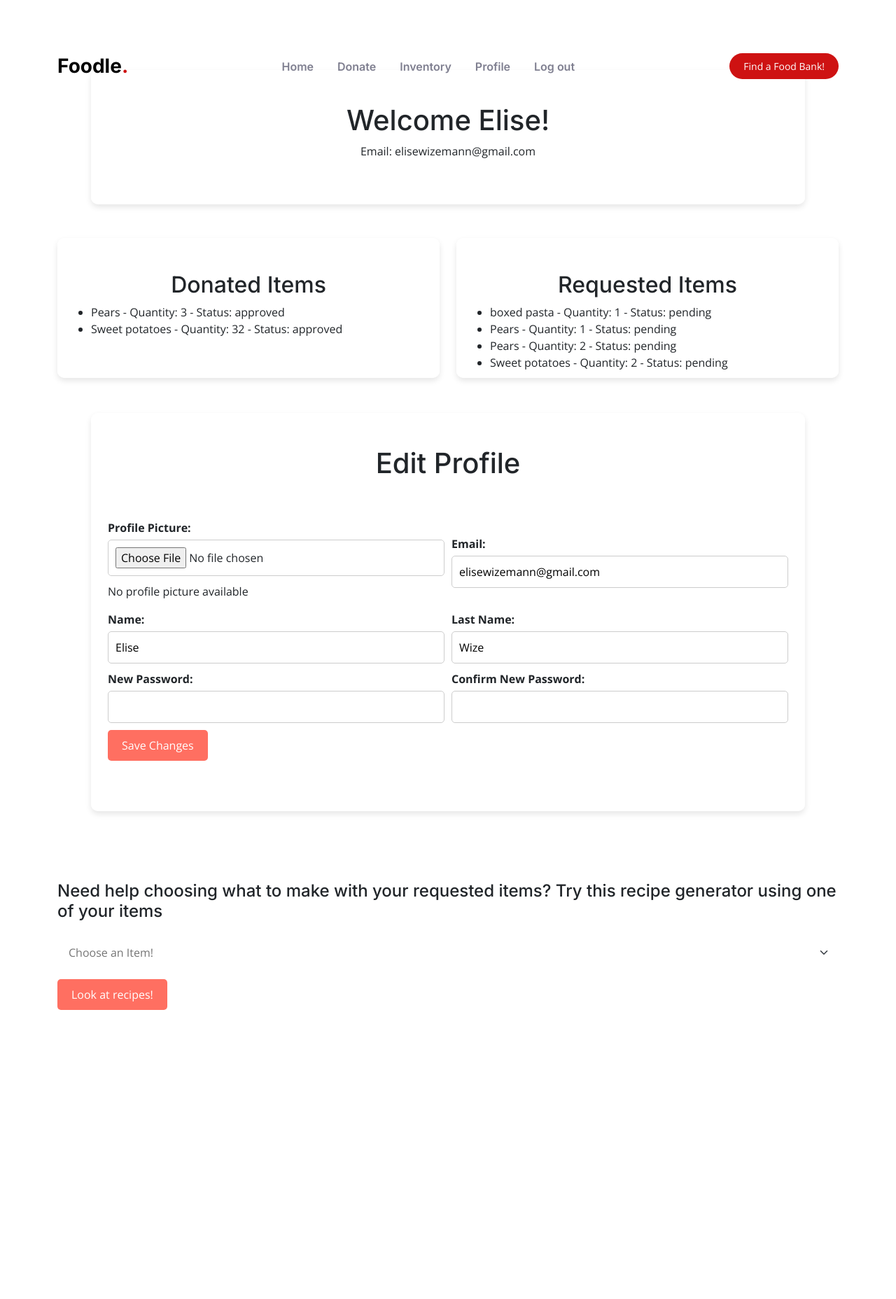
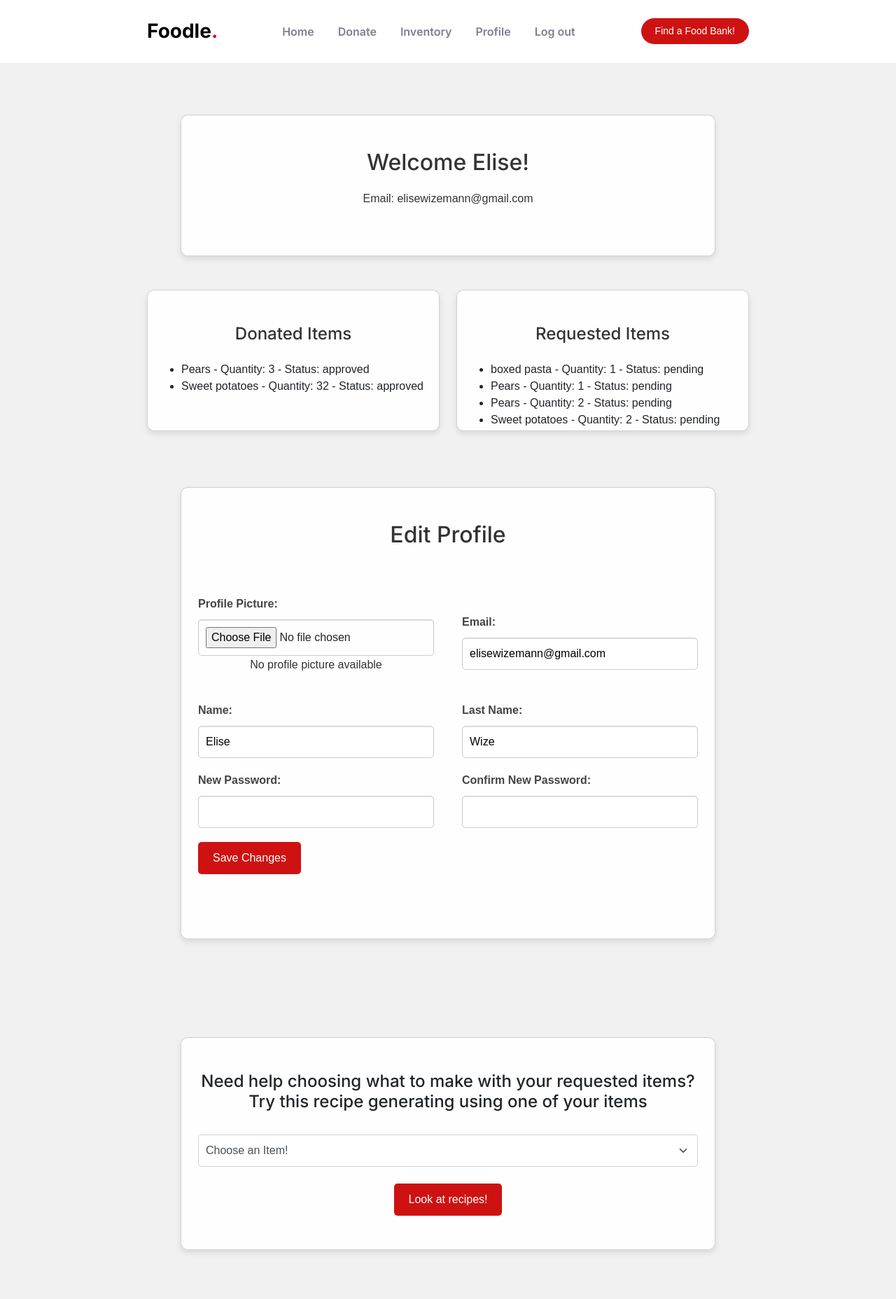
Before and after one commit to BergenTech/web-application-final-project-aee, a Flask app: page /profile in a window 1280 px wide. Shown: the whole page at 70% size. Before the commit the page ends 1443 px from the top, so only its background shows below. Run offline with Flask 3, Linux system fonts and the light colour scheme; a user stored in the database is signed in; some libraries are stand-ins or nearby versions.

Commit message:
5/20 again

```diff
--- a/app.py
+++ b/app.py
@@ -182,9 +182,8 @@ def inventory():
                             session['cart'] = cart
                         else:
                             selected[1] = selected[1] + qty
+                            session['cart'] = cart
                             return render_template("inventory.html", invent_list=all_inventory, cart=cart)
-                return render_template("inventory.html", invent_list=all_inventory, cart=cart)
-
             cart.append([item, qty, bank])
             flash(f"Added {qty} {item} to cart", "success")
         elif "delete_cart_item" in request.form:
@@ -233,20 +232,22 @@ def checkout():
         if cart:
             for item in cart:
                 try:
+                    print('ah')
                     # object.qty=int(object.qty -item[1])
                     new_request = Request(item_name=item[0], quantity=item[1], email=current_user.email)
                     # Save the new donation to the database
                     db.session.add(new_request)
                     db.session.commit()
                     # send_donation_notification_to_admin(new_request)
+                    print("AHHHHHHHHHHHh")
 
                 except Exception as e:
                     print('Error:', str(e))
                     db.session.rollback()
                     flash("There was an issue somewhere", "danger")
                     return render_template("checkout.html", cart=cart)
-                flash(f"Requested your items from default bank", "success")
-                session['cart'].clear()
+            flash(f"Requested your items from default bank", "success")
+            session['cart'].clear()
         else:
             flash(f"There is nothing in your cart!", "danger")
     return render_template("checkout.html", cart=cart)
--- a/static/assets/css/main.css
+++ b/static/assets/css/main.css
@@ -34,7 +34,7 @@
 }
 
 .success {
-  background-color: #7cd084;
+  background-color: #a2dba7;
   color: #008209;
 }
 
--- a/templates/inventory.html
+++ b/templates/inventory.html
@@ -87,8 +87,8 @@
             <li class="nav-item">
               <div class="container">
                 <div class="card row">
-                  <div class="col">{{ item[0] }}</div>
-                  <div class="col">{{ item[1] }}</div>
+                  <div class="col">{{ item[0] }}</div><br>
+                  <div class="col">{{ item[1] }}</div><br>
                   <div class="col">{{ item[2] }}</div>
                   <input type="hidden" name="item_index" value="{{ loop.index }}">
                   <button type="submit" class="btn btn-light" name="delete_cart_item">
--- a/templates/profile.html
+++ b/templates/profile.html
@@ -3,67 +3,194 @@
 {% block content %}
 
 <style>
+    body {
+        background: #f1f1f1;
+        font-family: Arial, sans-serif;
+    }
 
-    .modal {
-        z-index: 9999;
+    .container {
+        max-width: 900px;
+        margin: auto;
+        padding: 20px;
     }
+
     .card {
-        background: hsla(0, 0%, 100%, 0.8);
+        background: hsla(0, 0%, 100%, 0.9);
         backdrop-filter: blur(30px);
-        border: none;
+        box-shadow: 0 4px 8px rgba(0, 0, 0, 0.1);
         border-radius: 10px;
-        box-shadow: 0 4px 8px rgba(0, 0, 0, 0.1);
+        overflow: hidden;
+        margin-bottom: 30px;
     }
-    .container {
-        margin-top: 100px;
+
+    .card-body {
+        padding: 20px;
     }
+
+    .card h1, .card h2, .card p {
+        color: #333;
+        margin-bottom: 20px;
+    }
+
+    .card h1 {
+        font-size: 2em;
+        text-align: center;
+    }
+
+    .card h2 {
+        font-size: 1.5em;
+        text-align: center;
+        margin-bottom: 1em;
+    }
+
+    .card p {
+        font-size: 1em;
+        line-height: 1.6;
+        text-align: center;
+    }
+
     .profile-container {
         display: flex;
         justify-content: space-between;
+        align-items: center;
+        margin-bottom: 20px;
     }
+
+    .profile-left-column, .profile-right-column {
+        flex: 1;
+    }
+
+    .profile-left-column {
+        margin-right: 20px;
+    }
+
+    .profile-right-column {
+        margin-left: 20px;
+    }
+
     .profile-label {
+        display: block;
+        margin-bottom: 10px;
         font-weight: bold;
+        color: #444;
     }
+
     .profile-input {
         width: 100%;
         padding: 10px;
+        border: 1px solid #ccc;
         border-radius: 5px;
-        border: 1px solid #ccc;
-        margin-bottom: 10px;
+        box-shadow: inset 0 1px 2px rgba(0, 0, 0, 0.1);
     }
+
+    .user-style-picture, .profile-style-picture {
+        width: 100%;
+        border-radius: 50%;
+        box-shadow: 0 4px 8px rgba(0, 0, 0, 0.1);
+        margin-bottom: 20px;
+    }
+
+    .scrollable-card-body {
+        max-height: 300px;
+        overflow-y: auto;
+        padding-right: 15px;
+    }
+
     .btn {
-        background-color: #ff6f61;
-        color: #fff;
-        border: none;
+        display: inline-block;
+        font-weight: 400;
+        text-align: center;
+        white-space: nowrap;
+        vertical-align: middle;
+        user-select: none;
+        border: 1px solid transparent;
         padding: 10px 20px;
+        font-size: 1rem;
+        line-height: 1.5;
         border-radius: 5px;
+        transition: all 0.15s ease-in-out;
+        background-color: #ce1212; /* Matching theme color */
+        color: white;
     }
+
     .btn:hover {
-        background-color: #ff5a47;
+        background-color: #a80c0c; /* Darker shade for hover effect */
     }
-    .form-select {
-        border-color: white;
-        padding: 15px;
-        color: #757575;
-        margin-top: 1em;
-        border-radius: 0;
-        width: 100%;
+
+    .modal {
+        z-index: 9999; /* Adjust as needed, should be higher than other elements */
     }
+
+    .modal-dialog {
+        max-width: 800px;
+        margin: 1.75rem auto;
+    }
+
     .modal-content {
         border-radius: 10px;
-        padding: 20px;
     }
-    .modal-header {
+
+    .modal-header, .modal-footer {
         border-bottom: none;
-    }
-    .modal-body {
-        padding: 20px;
-    }
-    .modal-footer {
         border-top: none;
     }
+
+    .modal-title {
+        font-size: 1.5em;
+        font-weight: bold;
+        color: #444;
+    }
+
+    .btn-close {
+        font-size: 1.5em;
+        background: none;
+        border: none;
+        color: #444;
+    }
+
+    .btn-close:hover {
+        color: #000;
+    }
+
+    .btn-light {
+        color: #333;
+        background-color: #f8f9fa;
+        border-color: #f8f9fa;
+    }
+
+    .btn-light:hover {
+        color: #333;
+        background-color: #e2e6ea;
+        border-color: #dae0e5;
+    }
+
+    .form-select {
+        display: block;
+        width: 100%;
+        padding: 10px;
+        font-size: 1rem;
+        line-height: 1.5;
+        color: #495057;
+        background-color: #fff;
+        background-clip: padding-box;
+        border: 1px solid #ced4da;
+        border-radius: 5px;
+        transition: border-color .15s ease-in-out, box-shadow .15s ease-in-out;
+    }
+
+    .dropdown-menu {
+        max-height: 200px;
+        overflow-y: auto;
+      }
+
+      .dropdown-toggle.btn-lg {
+        border-radius: 0;
+        padding: 9px;
+      }
+
 </style>
 
+<br><br><br><br><br><br>
 <div class="container">
     <!-- Welcome card -->
     <div class="card mx-4 mx-md-5 shadow-5-strong">
@@ -200,17 +327,19 @@
         </div>
     </div>
 </div>
-
 <div class="container">
-    <h4>Need help choosing what to make with your requested items? Try this recipe generator using one of your items</h4>
+    <div class="card mx-4 mx-md-5 shadow-5-strong" style="margin-top: 50px; margin-bottom: 50px;">
+        <div class="card-body py-5 px-md-4">
+            <div class="text-center">
+                <h4>Need help choosing what to make with your requested items? Try this recipe generating using one of your items</h4><br>
                 <form action="/profile" method="POST">
-        <select class="form-select" aria-label="Default select example" name="selected">
+                     <select class="form-select" aria-label="Default select example" name="selected" >
                         <option value="">Choose an Item!</option>
                        {% for item in requested_items %}
-            <option value='{{ item.item_name }}'>{{ item.item_name }}</option>
+                       <option value='{{item.item_name}}'>{{item.item_name}}</option>
                        {% endfor %}
-        </select>
-        <button type="submit" class="btn btn-outline-success" name="recipe" style="margin-top: 10px;">Look at recipes!</button>
+                   </select><br>
+                  <button type="submit" class="btn btn-outline-success" name="recipe">Look at recipes!</button>
                </form>
                {% if recipes %}
                {% for thing in recipes %}
@@ -237,8 +366,8 @@
                 </div>
             </div>
         </div>
-        {%endfor%}
-        {%endif%}
+        {% endfor %}
+        {% endif %}
     </div>
-
+</div>
 {%endblock%}
```
Also changed, not shown: templates/checkout.html (+10 -5 lines), templates/donate.html (+21 -17 lines), instance/library.db. Lines whose indentation alone changed are shown as unchanged.
